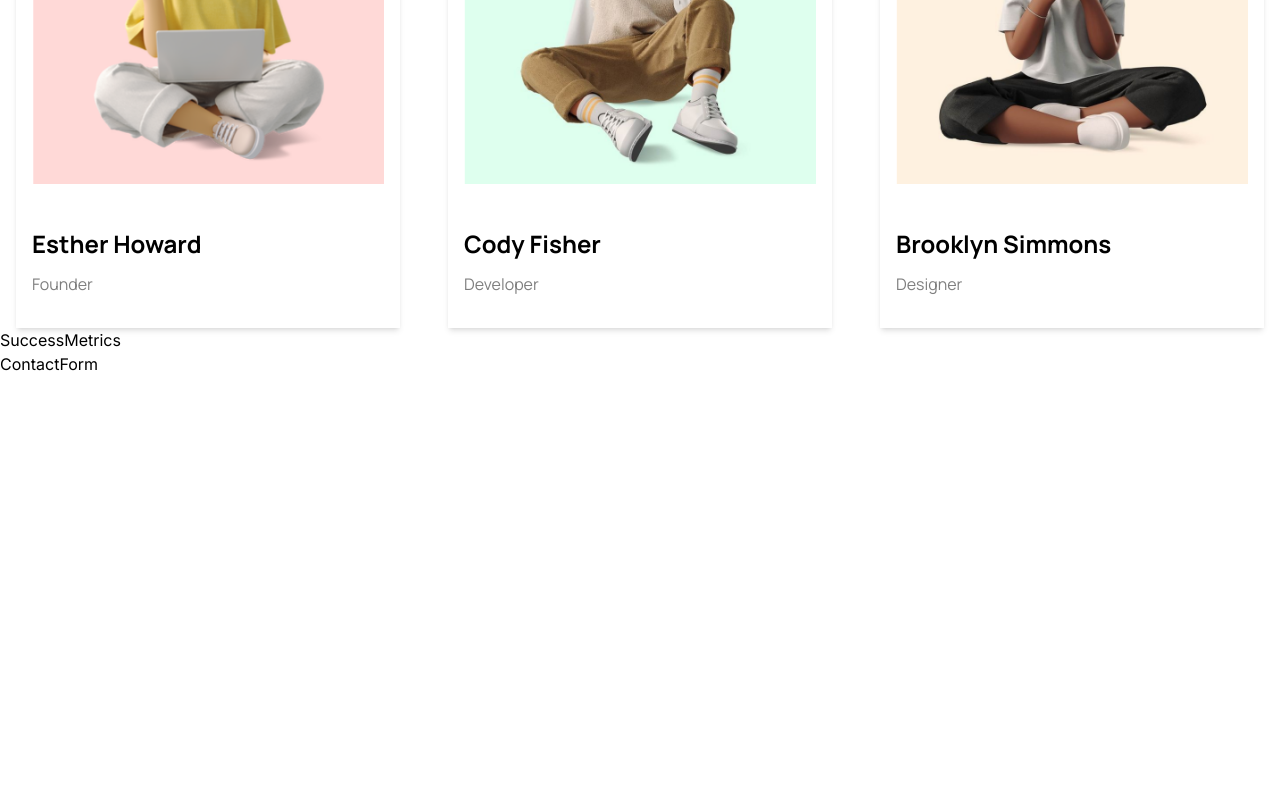
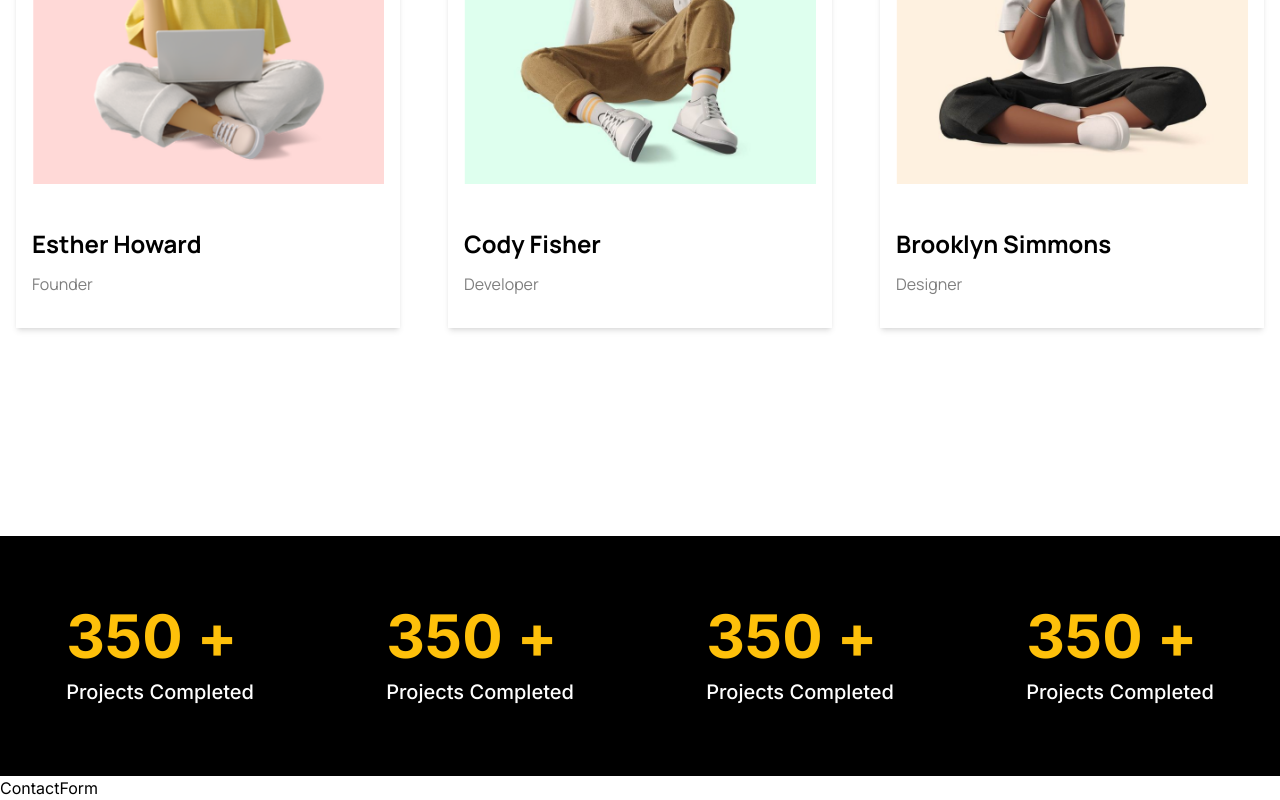
Before and after one commit to VeyselGaziDuran/piton-tech-case, a Next.js app: page / in a window 1280 px wide. Shown: the part 2384-3184 px from the top of the page. Before the commit the page ends 2760 px from the top, so only its background shows below. Built offline with nearby package versions, Linux system fonts and the light colour scheme.

Commit message:
Feat: Completed the Success Metrics component

```diff
--- a/src/components/SuccessMetrics.tsx
+++ b/src/components/SuccessMetrics.tsx
@@ -1,6 +1,47 @@
 const SuccessMetrics = () => {
   return (
-    <div>SuccessMetrics</div>
-  )
-}
-export default SuccessMetrics
+    <div className=" w-full h-60 mt-52 grid grid-cols-1 md:grid-cols-2 lg:grid-cols-4 justify-items-center">
+      <div className="bg-black w-full h-60 flex justify-center items-center flex-col">
+        <div className="flex flex-col">
+          <span className="text-metricsYellow font-bold text-6xl">
+            350 +
+          </span>
+          <span className="text-white font-medium text-xl pt-3">
+            Projects Completed
+          </span>
+        </div>
+      </div>
+      <div className="bg-black w-full h-60 flex justify-center items-center flex-col">
+        <div className="flex flex-col">
+          <span className="text-metricsYellow font-bold text-6xl">
+            350 +
+          </span>
+          <span className="text-white font-medium text-xl pt-3">
+            Projects Completed
+          </span>
+        </div>
+      </div>
+      <div className="bg-black w-full h-60 flex justify-center items-center flex-col">
+        <div className="flex flex-col">
+          <span className="text-metricsYellow font-bold text-6xl">
+            350 +
+          </span>
+          <span className="text-white font-medium text-xl pt-3">
+            Projects Completed
+          </span>
+        </div>
+      </div>
+      <div className="bg-black w-full h-60 flex justify-center items-center flex-col">
+        <div className="flex flex-col">
+          <span className="text-metricsYellow font-bold text-6xl">
+            350 +
+          </span>
+          <span className="text-white font-medium text-xl pt-3">
+            Projects Completed
+          </span>
+        </div>
+      </div>
+    </div>
+  );
+};
+export default SuccessMetrics;
```
